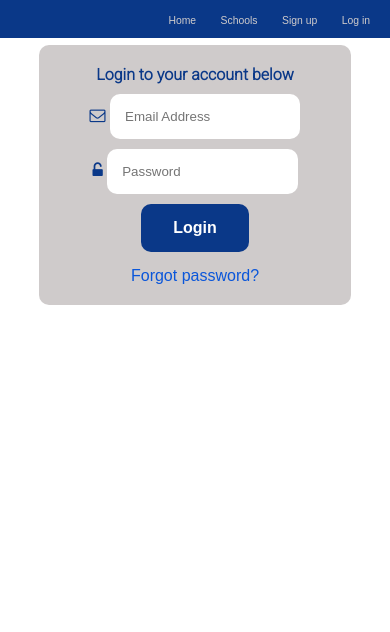
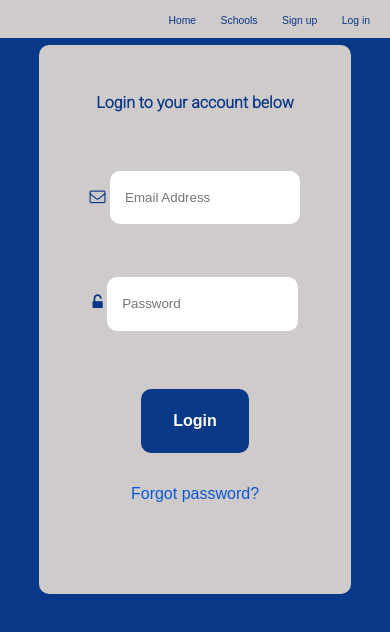
Before and after one commit to andemosa/foxtrot, a plain HTML site: page login.html in a window 390 px wide. Drawn offline with Linux system fonts and the light colour scheme.

Commit message:
Update log.css

```diff
--- a/css/log.css
+++ b/css/log.css
@@ -6,13 +6,14 @@
 
 html{
     font-family: Montserrat, sans-serif;
+    background-color: #0a3888;
 }
 
 /* Header Start*/
 
 header{
     display: flex;
-    background-color: #0a3888;
+    background-color: rgb(207, 203, 203);
     position: fixed;
     top: 0;
     left: 0;
@@ -35,7 +36,7 @@ nav li{
 
 nav a{
     text-decoration: none;
-    color: rgb(207, 203, 203);
+    color: #0a3888;
 }
 
 /* Header End*/
@@ -59,6 +60,8 @@ nav a{
     padding: 20px;
     margin: 80px auto 20px;
     animation: Slide_down .9s ease-in ;
+    height: 75vh;
+    padding-top: 5em;
    /* box-shadow: 0 0 10px 2px; */
 }
 
@@ -66,6 +69,7 @@ h3{
     color: #0a3888;
     font-family: 'Roboto', sans-serif;
     font-size: 1.7em;
+    margin-bottom: 2em;
 }
 
 span{
@@ -79,7 +83,8 @@ input, .btn{
     border-radius: 10px;
     padding: 15px;
     border-style: none;
-    margin-top: 10px;
+    margin: 2em auto;
+    height: 5em;
 }
 .btn{
     width: 40%;
@@ -89,7 +94,8 @@ input, .btn{
     background-color: #0a3888;
     color: #fff;
     /* margin-left: 15px; */
-    margin-bottom: 15px;
+    margin-bottom: 2em;
+    height: 3em;
 }
 .btn:hover{
     color: #0a3888;
@@ -209,18 +215,24 @@ nav li{
 
 .container{
     margin: 45px auto 10px;
+    height: 65vh;
+    padding-top: 3em;
 }
 
 h3 {
     font-size: 1em;
+    margin-bottom: 2em;
 }
 span{
     font-size: 1em;
 }
-
+input, .btn{
+    margin: 2em auto;
+    height: 4em;
+}
 .btn{
     font-size: 1em;
-    margin-bottom: 15px;
+    margin-bottom: 2em;
 }
 
 /* Footer Start*/
```
